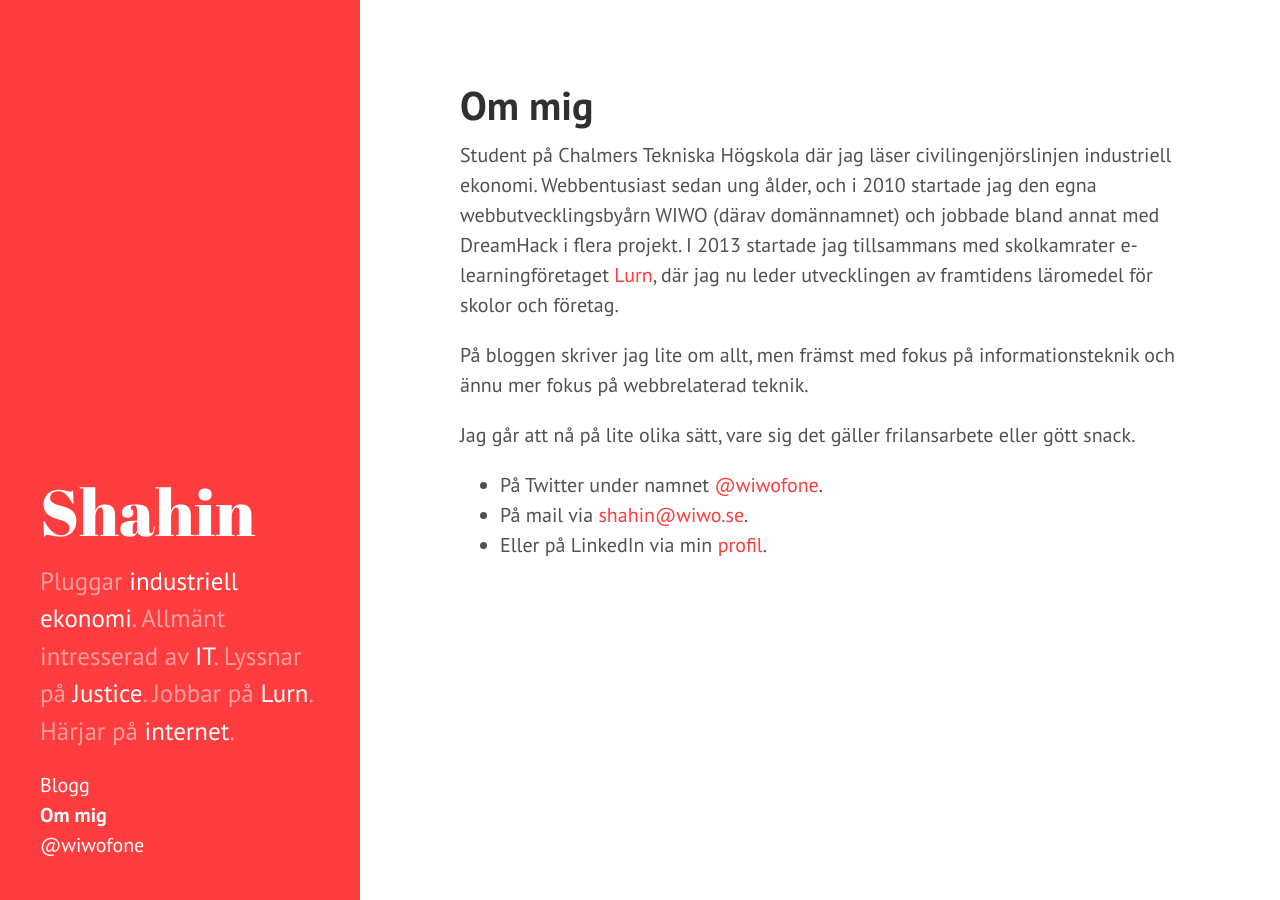
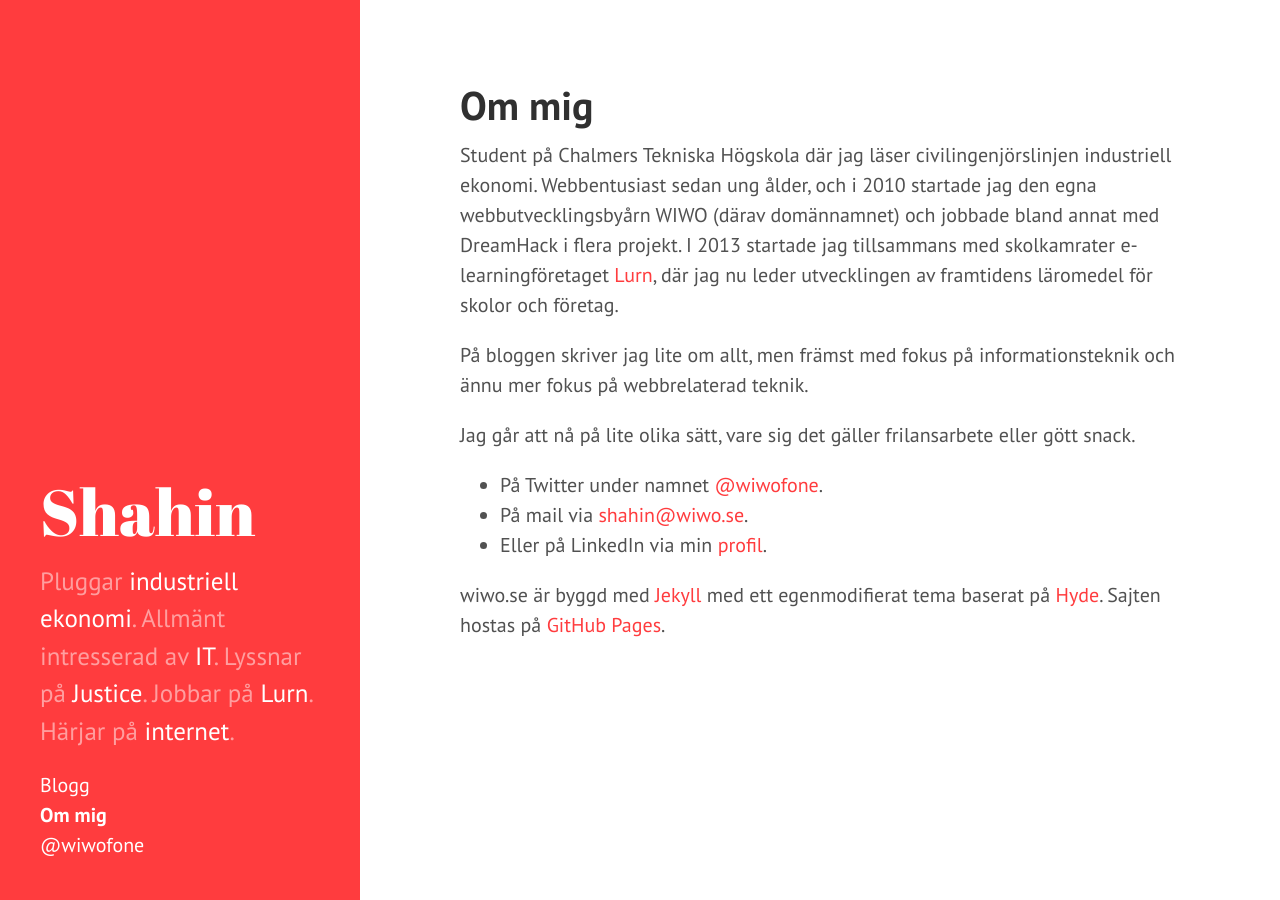
Before and after one commit to wiwofone/wiwofone.github.io, a Jekyll site: the page built from about.md, in a window 1280 px wide. Built offline with Jekyll 4.4.1, drawn with Linux system fonts in a browser that asks for light colours; Markdown is read by kramdown in place of the engine named in the settings.

Commit message:
Site information added to "about" page

```diff
--- a/about.md
+++ b/about.md
@@ -12,3 +12,5 @@
 - På Twitter under namnet <a href="http://twitter.com/wiwofone">@wiwofone</a>.
 - På mail via <a href="mailto:shahin@wiwo.se">shahin@wiwo.se</a>.
 - Eller på LinkedIn via min <a href="http://se.linkedin.com/in/shahinzarrabi/">profil</a>.
+
+wiwo.se är byggd med <a href="http://jekyllrb.com/">Jekyll</a> med ett egenmodifierat tema baserat på <a href="https://github.com/poole/hyde">Hyde</a>. Sajten hostas på <a href="http://pages.github.com/">GitHub Pages</a>.
```
